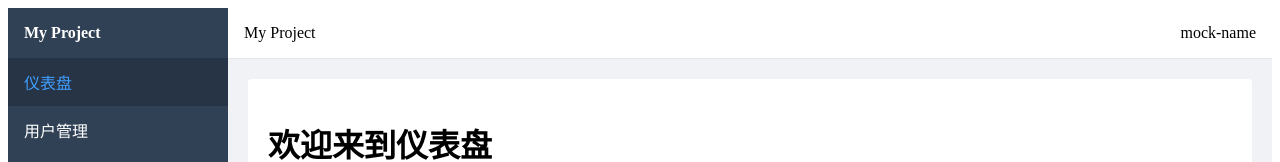
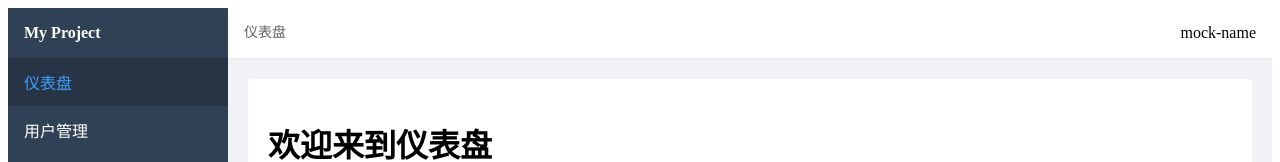
Before and after one commit to 15885461/AWei-vue3, a Vue app: page /login in a window 1280 px wide. Both pictures are taken after a click on the button "登录". Shown: the top 162 px of the page. Built offline with nearby package versions, Linux system fonts and the light colour scheme; the HTML template or start-up script is replaced by a standard one.

Commit message:
add breadcrumb navigation

```diff
--- /dev/null
+++ b/src/layout/components/Breadcrumb.vue
@@ -0,0 +1,35 @@
+<script setup>
+import { computed } from 'vue'
+import { useRoute } from 'vue-router'
+
+const route = useRoute()
+const breadcrumbList = computed(() => {
+  return route.matched.filter((item) => {
+    return item.meta?.title && !item.meta?.hidden
+  })
+})
+</script>
+<template>
+  <div class="breadcrumb">
+    <span v-for="(item, index) in breadcrumbList" :key="item.path" class='breadcrumb-item'>
+      <span>{{ item.meta.title }}</span>
+      <span v-if="index < breadcrumbList.length - 1" class="separator">/</span>
+    </span>
+  </div>
+</template>
+<style scoped>
+.breadcrumb {
+  font-size: 14px;
+  color: #606266;
+}
+
+.breadcrumb-item {
+  display: inline-flex;
+  align-items: center;
+}
+
+.separator {
+  margin: 0 8px;
+  color: #c0c4cc;
+}
+</style>
--- a/src/layout/components/Navbar.vue
+++ b/src/layout/components/Navbar.vue
@@ -1,10 +1,13 @@
 <script setup>
 import { useUserStore } from '@/stores/user'
+import Breadcrumb from './Breadcrumb.vue'
 const userStore = useUserStore()
 </script>
 <template>
   <div class="navbar">
-    <div>My Project</div>
+    <div>
+      <Breadcrumb />
+    </div>
     <div class="user-info">
       {{ userStore.name }}
     </div>
```
